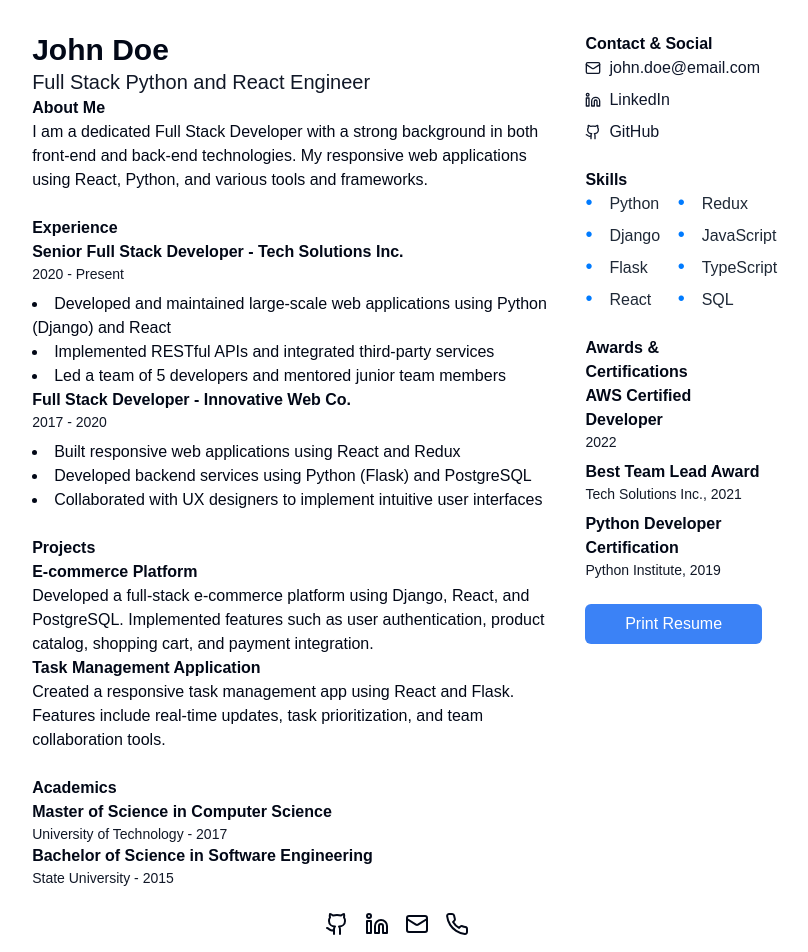
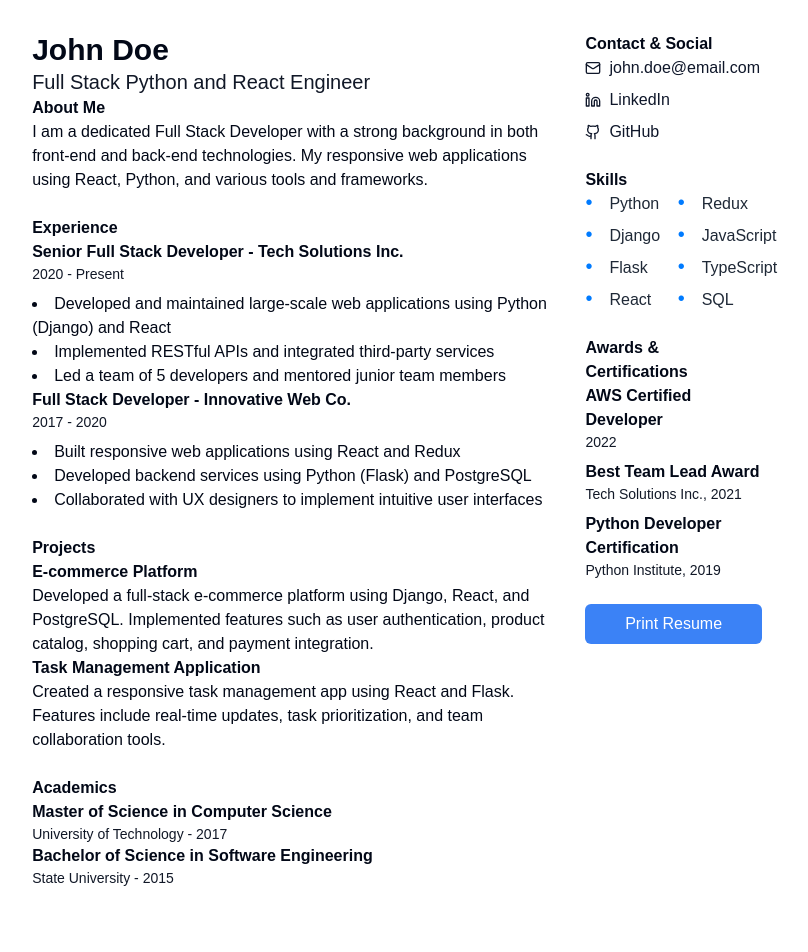
Before and after one commit to gokul-1998/resume_builder, a React (Vite) app in the folder Resume_build/: page / in a window 1280 px wide. Shown: the top 952 px of the page, without its empty margins (243-1051 px from the left). Built offline with nearby package versions, Linux system fonts and the light colour scheme.

Commit message:
bug fixed

```diff
--- a/Resume_build/src/App.jsx
+++ b/Resume_build/src/App.jsx
@@ -16,12 +16,7 @@ function App() {
 
 
 
-      <div className="icons">
-        <Github />
-        <Linkedin />
-        <Mail />
-        <Phone />
-      </div>
+
     </div>
 
   );
```
